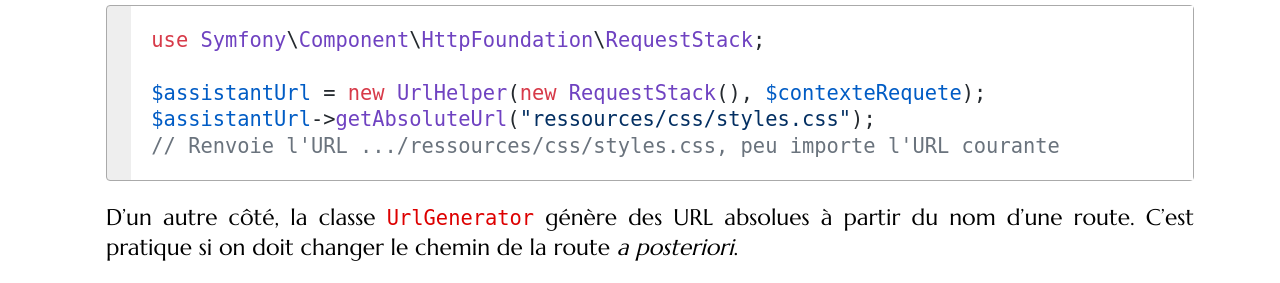
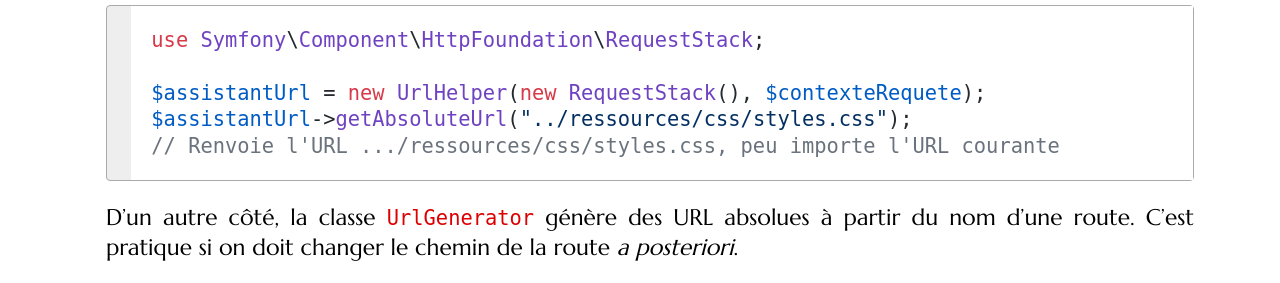
Before and after one commit to romainlebreton/R4.A.10-ComplementWeb, a Jekyll site: the page built from tutorials/tutorial1.md, in a window 1280 px wide and 900 px high, scrolled down 16818 px. Shown: the part 153-436 px from the top of the window. Built offline with Jekyll 4.4.1, drawn with Linux system fonts in a browser that asks for light colours; some web fonts are replaced.

````diff
--- a/tutorials/tutorial1.md
+++ b/tutorials/tutorial1.md
@@ -730,7 +730,7 @@ absolues à partir d'URL relatives :
 use Symfony\Component\HttpFoundation\RequestStack;
 
 $assistantUrl = new UrlHelper(new RequestStack(), $contexteRequete);
-$assistantUrl->getAbsoluteUrl("ressources/css/styles.css");
+$assistantUrl->getAbsoluteUrl("../ressources/css/styles.css");
 // Renvoie l'URL .../ressources/css/styles.css, peu importe l'URL courante
 ```
 
````
